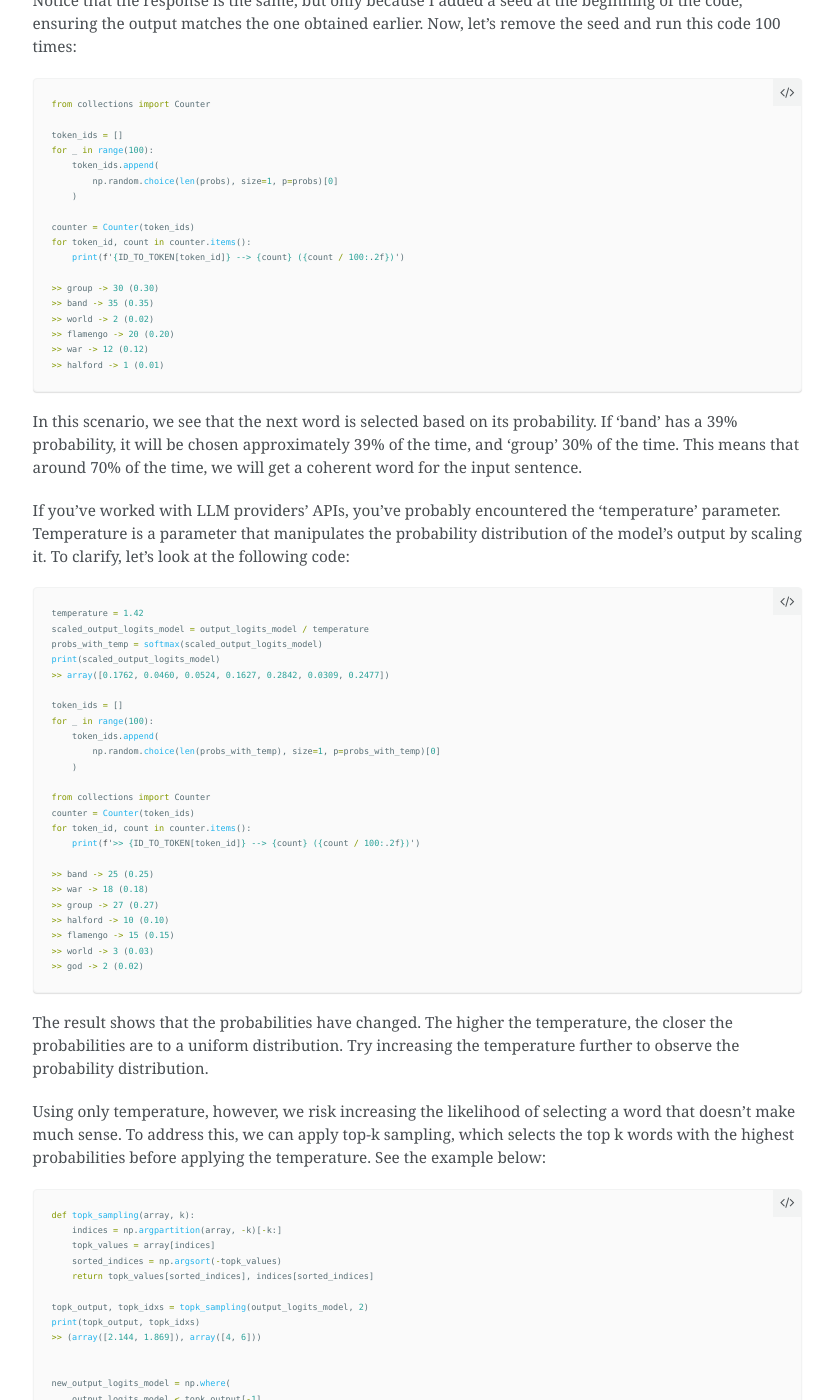
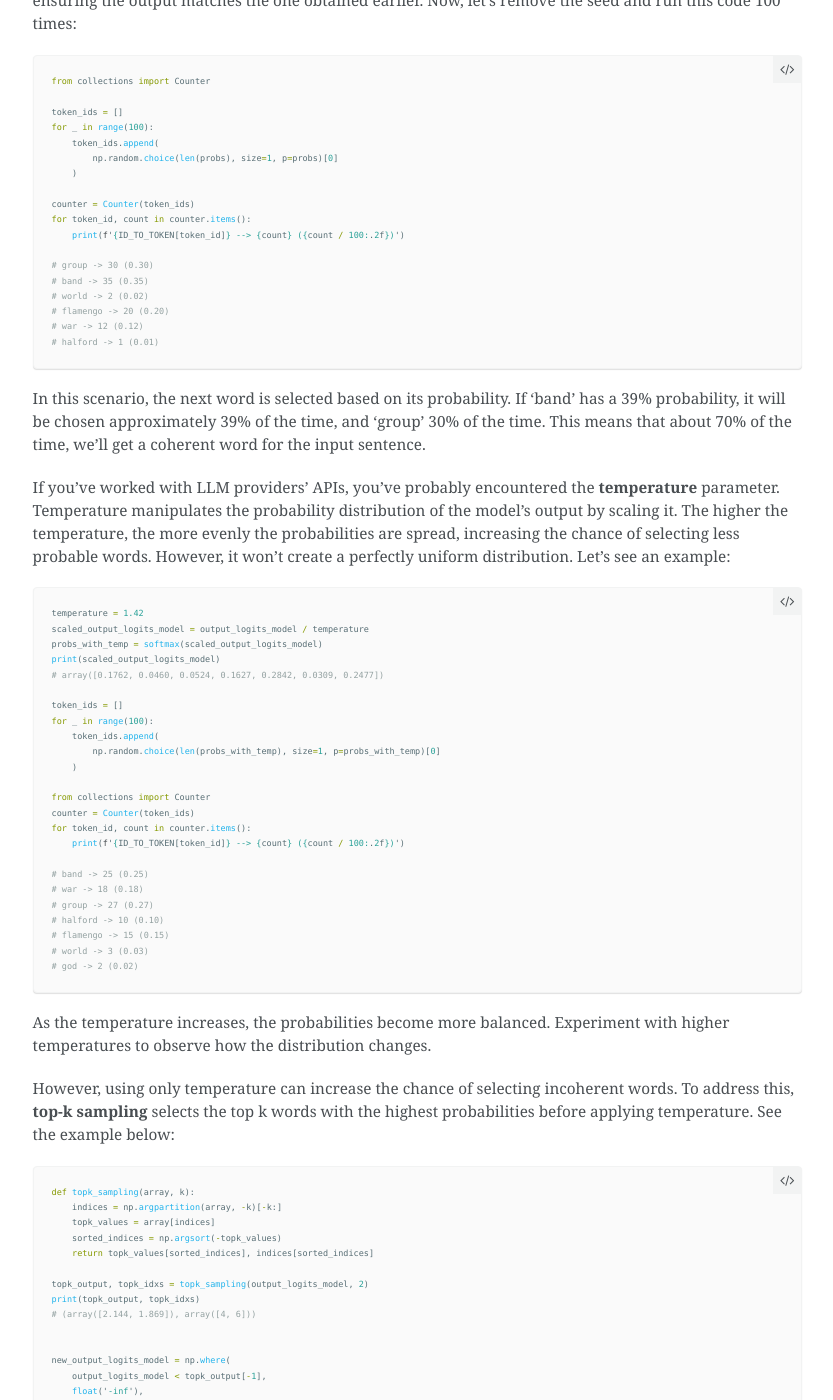
Before and after one commit to jcfneto/jcfneto.github.io, a Jekyll site: the page built from _posts/2024-10-30-temp-top-k-sampling.md, in a window 1280 px wide and 1400 px high, scrolled down 1930 px. Shown: the whole window, without its empty margins (249-1082 px from the left). Built offline with Jekyll 4.4.1, drawn with Linux system fonts in a browser that asks for light colours; some of the changed text lies outside the part shown.

Commit message:
post: applying corrections to the text

````diff
--- a/_posts/2024-10-30-temp-top-k-sampling.md
+++ b/_posts/2024-10-30-temp-top-k-sampling.md
@@ -10,11 +10,11 @@
 ---
 
 
-By now, it’s quite likely that you already know that text generation language models, LLMs, and SMLs aim to predict the next word—or rather, the next token—based on the one with the highest probability among all others given the input sequence. (I will use 'word' and 'token' interchangeably.)
+By now, it’s quite likely that you already know that text generation language models, LLMs, and SLMs aim to predict the next word, or rather, the next token, based on the one with the highest probability among all others given the input sequence. (I will use 'word' and 'token' interchangeably.)
 
-Well, we can conclude that for the same input sequence, the next token will always be the same if the choice is based on the one with the highest probability.
+Well, we can conclude that for the same input sequence, the next token will always be the same if the choice is based on the one with the highest probability. This method is known as greedy decoding. However, while it ensures consistency, it can also result in repetitive or dull responses.
 
-However, you’ve probably noticed that, in an interaction with ChatGPT, for example, even if you ask the same question, the response shows some variability. See the following example, both using GPT-4:
+You’ve probably noticed that, in an interaction with ChatGPT, even if you ask the same question multiple times, the response varies slightly. See the following example, both using GPT-4o:
 
 
 ![precision](/images/chatgpt1.png)
@@ -24,7 +24,7 @@
 <p align="center"><strong>Second answer</strong></p>
 
 
-Note that, although the responses are similar, they are not the exact same sequence of words. Why does this happen? It’s because ChatGPT applies decoding strategies to control the randomness of the responses generated by the model; otherwise, it would always provide the same answer for the same input sequence.
+Note that, although the responses are similar, they are not identical. This variability arises because ChatGPT applies decoding strategies to control the randomness in its responses. Otherwise, it would always provide the same answer for the same input.
 
 Let’s illustrate how the process of choosing the next word works with Python code:
 
@@ -53,24 +53,24 @@
 )
 probs = softmax(output_logits_model)
 print(probs)
->> array([0.1511, 0.0103, 0.0133, 0.1289, 0.3931, 0.0046, 0.2986])
+# array([0.1511, 0.0103, 0.0133, 0.1289, 0.3931, 0.0046, 0.2986])
 
 token_id = np.argmax(probs)
 print(f'{input_sentence} {ID_TO_TOKEN[token_id]}')
->> Judas Priest is the best heavy metal band
+# Judas Priest is the best heavy metal band
 ```
 
-In the scenario above, the next word will always be 'band,' which has the highest probability among the others at 39.31%. But how can we introduce randomness, or creativity, into the model’s output? See the example below:
+In the scenario above, the next word will always be 'band,' which has the highest probability at 39.31%. But how can we introduce randomness or creativity into the model’s output? See the example below:
 
 
 ```python
 np.random.seed(42)
 token_id = np.random.choice(len(probs), size=1, p=probs)
 print(f'{input_sentence} {ID_TO_TOKEN[token_id]}')
->> Judas Priest is the best heavy metal band
+# Judas Priest is the best heavy metal band
 ```
 
-Notice that the response is the same, but only because I added a seed at the beginning of the code, ensuring the output matches the one obtained earlier. Now, let’s remove the seed and run this code 100 times:
+Notice that the response is the same, but only because we set a seed at the beginning of the code, ensuring the output matches the one obtained earlier. Now, let’s remove the seed and run this code 100 times:
 
 
 ```python
@@ -86,18 +86,18 @@
 for token_id, count in counter.items():
     print(f'{ID_TO_TOKEN[token_id]} --> {count} ({count / 100:.2f})')
 
->> group -> 30 (0.30)
->> band -> 35 (0.35)
->> world -> 2 (0.02)
->> flamengo -> 20 (0.20)
->> war -> 12 (0.12)
->> halford -> 1 (0.01)
+# group -> 30 (0.30)
+# band -> 35 (0.35)
+# world -> 2 (0.02)
+# flamengo -> 20 (0.20)
+# war -> 12 (0.12)
+# halford -> 1 (0.01)
 ```
 
 
-In this scenario, we see that the next word is selected based on its probability. If 'band' has a 39% probability, it will be chosen approximately 39% of the time, and 'group' 30% of the time. This means that around 70% of the time, we will get a coherent word for the input sentence.
+In this scenario, the next word is selected based on its probability. If 'band' has a 39% probability, it will be chosen approximately 39% of the time, and 'group' 30% of the time. This means that about 70% of the time, we’ll get a coherent word for the input sentence.
 
-If you’ve worked with LLM providers' APIs, you’ve probably encountered the 'temperature' parameter. Temperature is a parameter that manipulates the probability distribution of the model’s output by scaling it. To clarify, let’s look at the following code:
+If you’ve worked with LLM providers' APIs, you’ve probably encountered the **temperature** parameter. Temperature manipulates the probability distribution of the model’s output by scaling it. The higher the temperature, the more evenly the probabilities are spread, increasing the chance of selecting less probable words. However, it won’t create a perfectly uniform distribution. Let’s see an example:
 
 
 ```python
@@ -105,7 +105,7 @@
 scaled_output_logits_model = output_logits_model / temperature
 probs_with_temp = softmax(scaled_output_logits_model)
 print(scaled_output_logits_model)
->> array([0.1762, 0.0460, 0.0524, 0.1627, 0.2842, 0.0309, 0.2477])
+# array([0.1762, 0.0460, 0.0524, 0.1627, 0.2842, 0.0309, 0.2477])
 
 token_ids = []
 for _ in range(100):
@@ -116,20 +116,20 @@
 from collections import Counter
 counter = Counter(token_ids)
 for token_id, count in counter.items():
-    print(f'>> {ID_TO_TOKEN[token_id]} --> {count} ({count / 100:.2f})')
+    print(f'{ID_TO_TOKEN[token_id]} --> {count} ({count / 100:.2f})')
 
->> band -> 25 (0.25)
->> war -> 18 (0.18)
->> group -> 27 (0.27)
->> halford -> 10 (0.10)
->> flamengo -> 15 (0.15)
->> world -> 3 (0.03)
->> god -> 2 (0.02)
+# band -> 25 (0.25)
+# war -> 18 (0.18)
+# group -> 27 (0.27)
+# halford -> 10 (0.10)
+# flamengo -> 15 (0.15)
+# world -> 3 (0.03)
+# god -> 2 (0.02)
 ```
 
-The result shows that the probabilities have changed. The higher the temperature, the closer the probabilities are to a uniform distribution. Try increasing the temperature further to observe the probability distribution.
+As the temperature increases, the probabilities become more balanced. Experiment with higher temperatures to observe how the distribution changes.
 
-Using only temperature, however, we risk increasing the likelihood of selecting a word that doesn’t make much sense. To address this, we can apply top-k sampling, which selects the top k words with the highest probabilities before applying the temperature. See the example below:
+However, using only temperature can increase the chance of selecting incoherent words. To address this, **top-k sampling** selects the top k words with the highest probabilities before applying temperature. See the example below:
 
 ```python
 def topk_sampling(array, k):
@@ -140,7 +140,7 @@
 
 topk_output, topk_idxs = topk_sampling(output_logits_model, 2)
 print(topk_output, topk_idxs)
->> (array([2.144, 1.869]), array([4, 6]))
+# (array([2.144, 1.869]), array([4, 6]))
 
 
 new_output_logits_model = np.where(
@@ -149,11 +149,13 @@
     output_logits_model
 )
 print(new_output_logits_models)
->>> array([ -inf,  -inf,  -inf,  -inf, 2.144,  -inf, 1.869])
+# array([ -inf,  -inf,  -inf,  -inf, 2.144,  -inf, 1.869])
 ```
 
-The code above selects the top k values and replaces all others with '-inf.' This ensures that when the softmax function converts the logits into probabilities, the other values receive a probability of 0. (Try using 0 instead of '-inf' and observe the result.)
+In the code above, we replace all values except the top k with `-inf` before applying softmax, ensuring those tokens receive zero probability. (Try using 0 instead of `-inf` and see what happens.)
 
-Now, you can apply temperature and proceed with the previous steps.
+Additionally, there is a variant called **top-p sampling** (nucleus sampling), which selects a subset of tokens whose cumulative probability exceeds a given threshold (e.g., 0.9). This ensures flexibility in selecting tokens without limiting the number to a fixed k.
+
+Now you can apply the temperature and proceed with the previous steps.
 
 Well, now you not only understand what the temperature and top-k parameters are and what they’re used for, but you also know how to calculate them and have seen them in practice.
````
